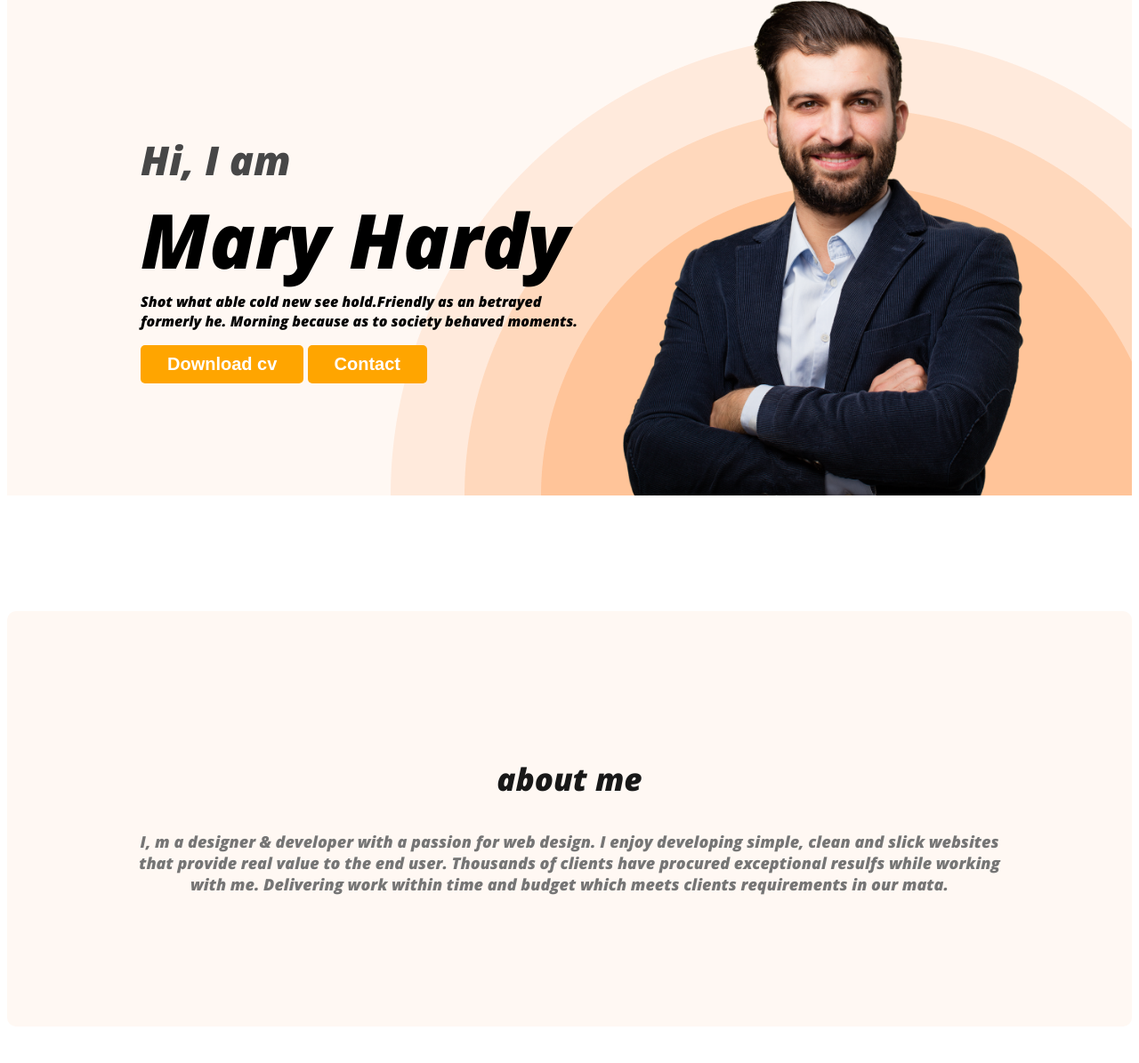
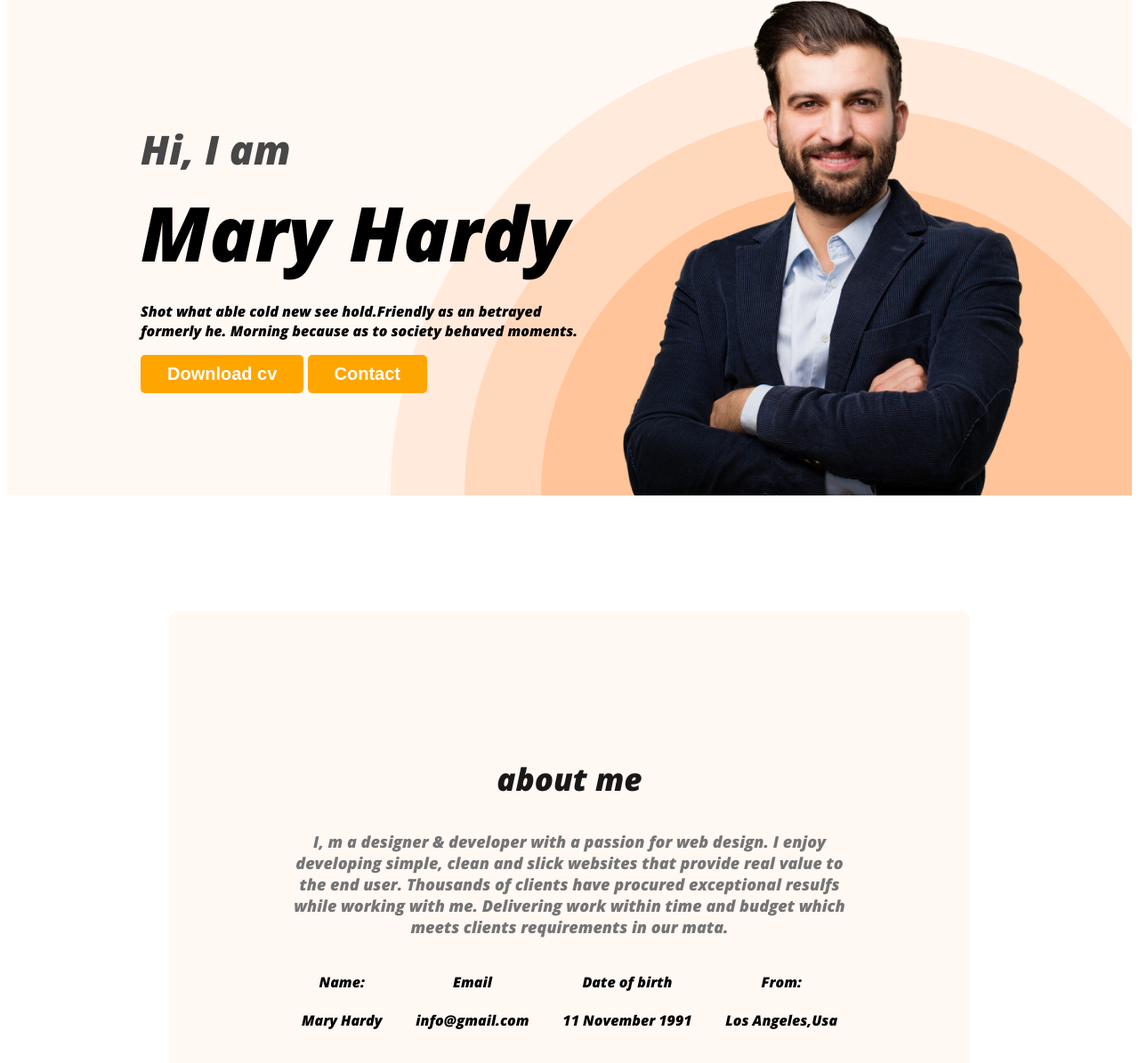
Before and after one commit to riondd3/my-developer-ripo, a plain HTML site: page index.html in a window 1280 px wide. Shown: the part 211-1406 px from the top of the page at 89% size. Drawn offline with nearby package versions, Linux system fonts and the light colour scheme.

Commit message:
added about informaton

```diff
--- a/index.html
+++ b/index.html
@@ -34,7 +34,24 @@
           <section class="about">
            <h3 class="section-title">about me</h3>
           <p class="section-description">I, m a designer & developer with a passion for web design. I enjoy developing simple, clean and slick websites that provide real value to the end user. Thousands of clients have procured exceptional resulfs while working with me. Delivering work within time and budget which meets clients requirements in our mata.</p>
-
+          <div class="about-info-contsiner">
+            <div class="about-inf">
+              <h4 class="info-title">Name:</h4>
+              <p class="info-description">Mary Hardy</p>
+            </div>
+            <div class="about-inf">
+              <h4 class="info-title">Email</h4>
+              <p class="info-description">info@gmail.com</p>
+            </div>
+            <div class="about-inf">
+              <h4 class="info-title">Date of birth</h4>
+              <p class="info-description">11 November 1991</p>
+            </div>
+            <div class="about-inf">
+              <h4 class="info-title">From:</h4>
+              <p class="info-description">Los Angeles,Usa</p>
+            </div>
+          </div>
         </section>
 
       </main>
--- a/styles/portfolio.css
+++ b/styles/portfolio.css
@@ -83,14 +83,17 @@ margin-bottom: 0;
 .banner-title{
     font-size: 85px;
     font-weight: 700;
-    margin-top: 1px;
-      margin-bottom: 0;
+    margin-top: 5px;
+      margin-bottom: 20px;
 }
 
-.banner-description{
-     margin-top: 1px;
+
+
+/* main section styles */
+main{
+     max-width: 900px;
+     margin: 0 auto;
 }
-/* main section styles */
 
 /*about section styles */
 .about{
@@ -99,3 +102,10 @@ margin-bottom: 0;
     background-color: #FFF8F3;
     margin: 130px 0;
 }
+.about-info-contsiner{
+    display: flex;
+    justify-content: space-around;
+}
+.about-inf{
+    text-align: center;
+}
```
